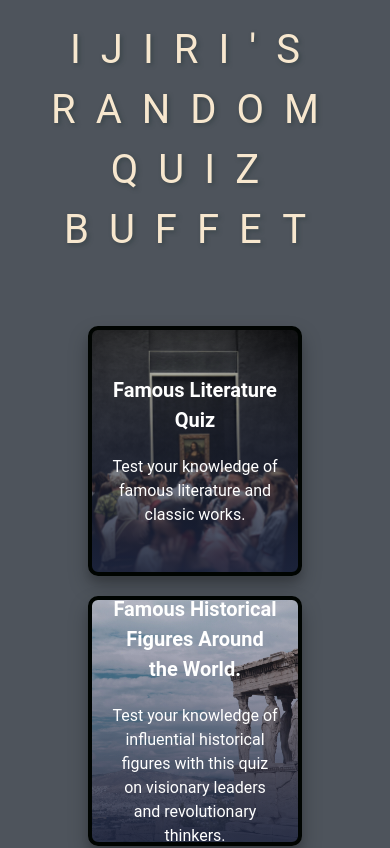
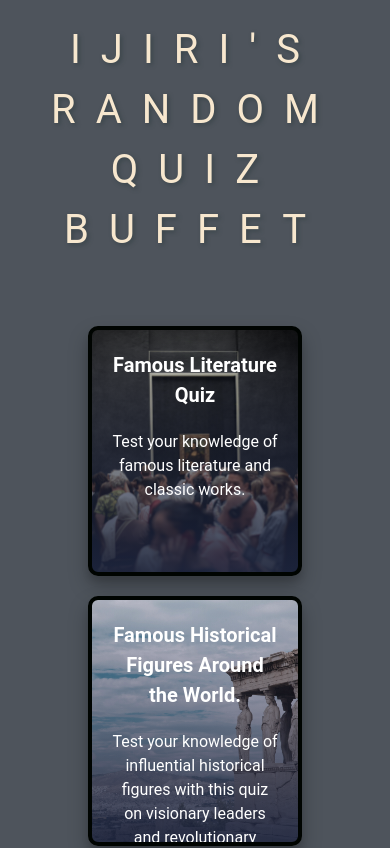
Before and after one commit to Edjery/practice-02-quiz-app, a React (Vite) app: page / in a window 390 px wide. Shown: the top 848 px of the page. Built offline with nearby package versions, Linux system fonts and the light colour scheme.

Commit message:
Fix quiz card mobile responsiveness

```diff
--- a/src/component/home/QuizCard.tsx
+++ b/src/component/home/QuizCard.tsx
@@ -26,10 +26,11 @@ const QuizCard = ({ questionSet = QuestionSetList[0], index }: Props) => {
         sx={{
           ...backgroundStyleGradient(questionSet.background, middleEasternEmpire.darkBlue),
           ...betterScrollStyle,
+          display: { xs: "block", md: "flex" },
           p: "20px",
           height: "250px",
           minHeight: "250px",
-          width: "auto",
+          width: "100%",
           border: "4px solid",
           borderRadius: "10px",
           borderColor: pensiveMood.jetBlack,
```
